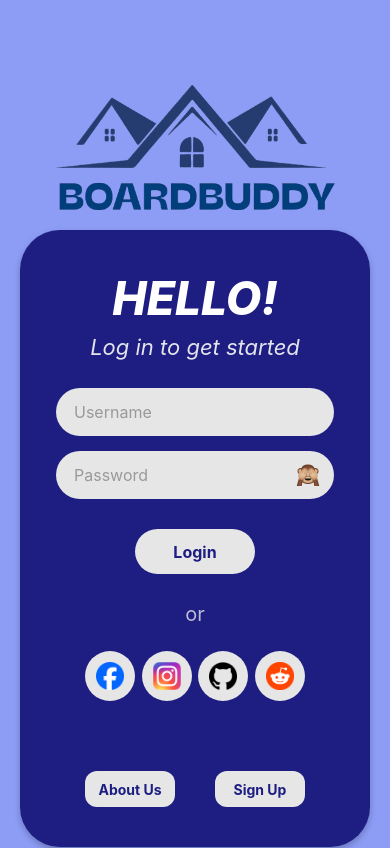
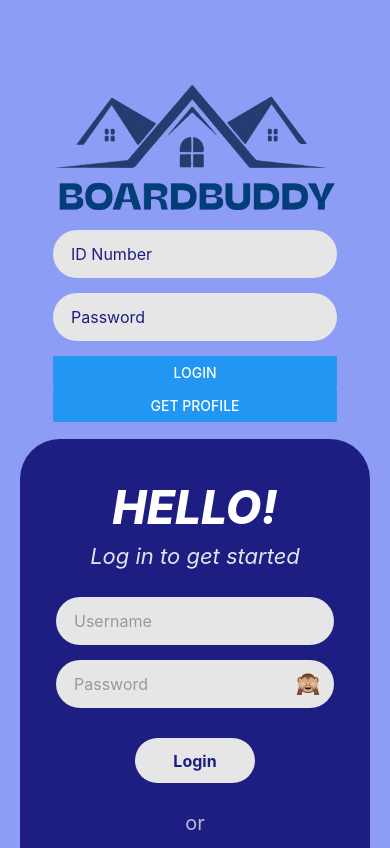
Before and after one commit to akosiRIINIERU/BoBu, a React Native app in the folder BoBu/: screen /Login in a window 390 px wide. Shown: the top 848 px of the page. Built offline with nearby package versions, Linux system fonts and the light colour scheme.

Commit message:
first commit

```diff
--- a/BoBu/UI/Login.js
+++ b/BoBu/UI/Login.js
@@ -5,6 +5,7 @@ import {
   Text,
   TouchableOpacity,
   TextInput,
+  Button,
   Image,
   Keyboard,
   Linking,
@@ -15,11 +16,49 @@ import {
   Easing,
   Modal,
 } from "react-native";
+import api from "./http.js";
+
 
 function Login({ navigation }) {
+  // Moved here ✔ FIXED
+  const [data, setData] = useState({
+    id_number: "",
+    password: ""
+  })
+
+  const [profile, setProfile] = useState({
+    'first_name' : '',
+    'last_name' : ''
+  })
+
+  const[Token, setToken] = useState("")
+
+  const onPressLogin = () => {
+    api.post('auth/token/login/', data).then(response => {
+      setToken(response.data?.auth_token)
+    }).catch(error => {
+      console.error(error);
+    })
+  }
+
+  const onGetProfile = () => {
+    api.get('auth/users/me/', {
+      headers: {
+        'Authorization': 'Token ' + Token
+      }
+    }).then(response => {
+      let datum = response.data
+      setProfile({
+        first_name: datum.first_name,
+        last_name: datum.last_name
+      })
+    })
+  }
+
   const [username, setUsername] = useState("");
   const [password, setPassword] = useState("");
   const [showPassword, setShowPassword] = useState(false);
+
   const passwordInputRef = useRef(null);
 
   // ✨ Animation states
@@ -124,6 +163,30 @@ function Login({ navigation }) {
             />
           </View>
 
+          {/* Your custom ID + Password Fields */}
+          <View>
+            <TextInput
+              value={data.id_number}
+              onChangeText={(val) => setData({ ...data, id_number: val })}
+              placeholder="ID Number"
+              style={styles.input}
+            />
+
+            <TextInput
+              value={data.password}
+              onChangeText={(val) => setData({ ...data, password: val })}
+              placeholder="Password"
+              secureTextEntry={true}
+              style={styles.input}
+            />
+
+            <Button title="Login" onPress={onPressLogin} />
+            <Button title="Get Profile" onPress={onGetProfile} />
+          </View>
+
+          <View>
+            <Text>{ profile.first_name } { profile.last_name }</Text>
+          </View>
           {/* Animated Card */}
           <Animated.View
             style={[
@@ -249,7 +312,7 @@ function Login({ navigation }) {
         </View>
       </ScrollView>
 
-      {/* Custom Modal */}
+      {/* Modal */}
       <Modal
         animationType="fade"
         transparent={true}
@@ -304,10 +367,6 @@ const styles = StyleSheet.create({
     paddingHorizontal: 36,
     paddingVertical: 40,
     alignItems: "center",
-    shadowColor: "#000",
-    shadowOpacity: 0.25,
-    shadowOffset: { width: 0, height: 3 },
-    shadowRadius: 6,
     elevation: 6,
   },
   title: {
@@ -361,7 +420,6 @@ const styles = StyleSheet.create({
   eyeIcon: {
     width: 24,
     height: 24,
-    resizeMode: "contain",
   },
   button: {
     width: 120,
@@ -421,7 +479,8 @@ const styles = StyleSheet.create({
     fontWeight: "bold",
     fontSize: 14,
   },
-  // Modal Styles
+
+  // Modal
   modalOverlay: {
     flex: 1,
     backgroundColor: "rgba(0,0,0,0.5)",
@@ -434,11 +493,6 @@ const styles = StyleSheet.create({
     borderRadius: 25,
     padding: 30,
     alignItems: "center",
-    shadowColor: "#000",
-    shadowOpacity: 0.25,
-    shadowOffset: { width: 0, height: 3 },
-    shadowRadius: 6,
-    elevation: 6,
   },
   modalTitle: {
     fontSize: 22,
--- a/BoBu/package.json
+++ b/BoBu/package.json
@@ -14,11 +14,13 @@
     "@react-navigation/native": "^7.1.19",
     "@react-navigation/native-stack": "^7.6.2",
     "@react-navigation/stack": "^7.6.2",
+    "axios": "^1.13.2",
     "expo": "~54.0.22",
     "expo-blur": "~15.0.7",
     "expo-image-picker": "^17.0.8",
     "expo-status-bar": "~3.0.8",
     "react": "19.1.0",
+    "react-dom": "19.1.0",
     "react-native": "0.81.5",
     "react-native-chart-kit": "^6.12.0",
     "react-native-gesture-handler": "~2.28.0",
@@ -26,7 +28,8 @@
     "react-native-reanimated": "~4.1.1",
     "react-native-safe-area-context": "~5.6.0",
     "react-native-screens": "~4.16.0",
-    "react-native-svg": "^13.14.1"
+    "react-native-svg": "^13.14.1",
+    "react-native-web": "^0.21.0"
   },
   "private": true,
   "devDependencies": {
```
Also changed, not shown: BoBu/UI/http.js (added), 1 other file (tests, documents, lock files or other folders).
